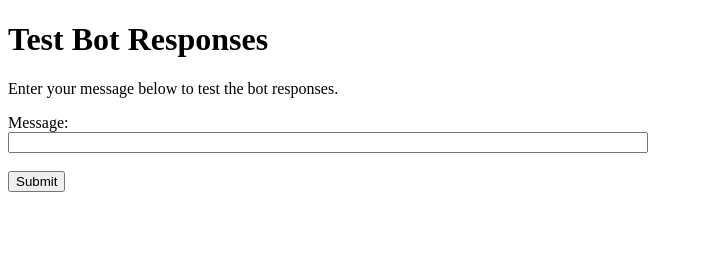
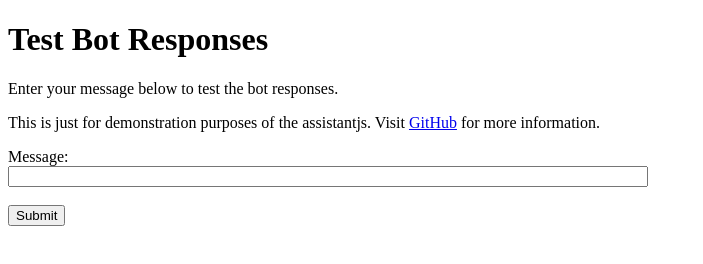
Before and after one commit to sandunwira/AssistantJS, a plain HTML site: page index.html in a window 1280 px wide. Shown: the whole page, without its empty margins (0-703 px from the left). Drawn offline with Linux system fonts and the light colour scheme.

Commit message:
Update index.html

```diff
--- a/index.html
+++ b/index.html
@@ -16,6 +16,8 @@
 <body>
 	<h1>Test Bot Responses</h1>
 	<p>Enter your message below to test the bot responses.</p>
+	<p>This is just for demonstration purposes of the assistantjs. Visit <a href="https://github.com/sandunwira/assistantjs" target="_blank">GitHub</a> for more information.</p>
+
 	<form id="chatForm">
 		<label for="chatMessage">Message:</label><br>
 		<input type="text" id="chatMessage" name="message"><br><br>
```
